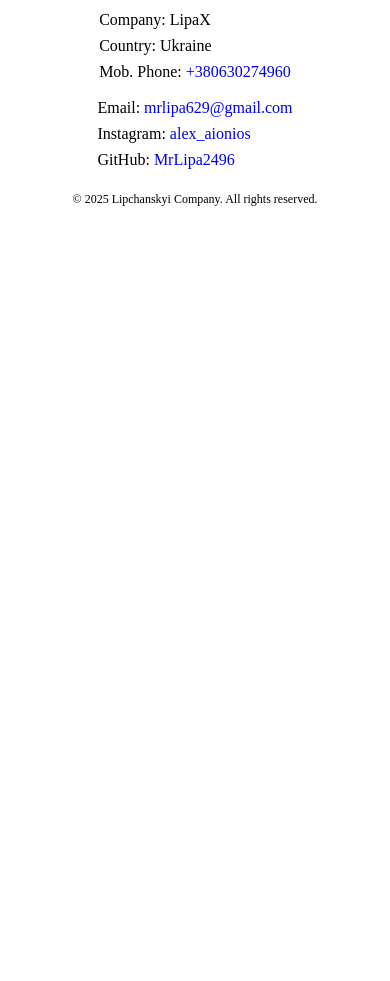
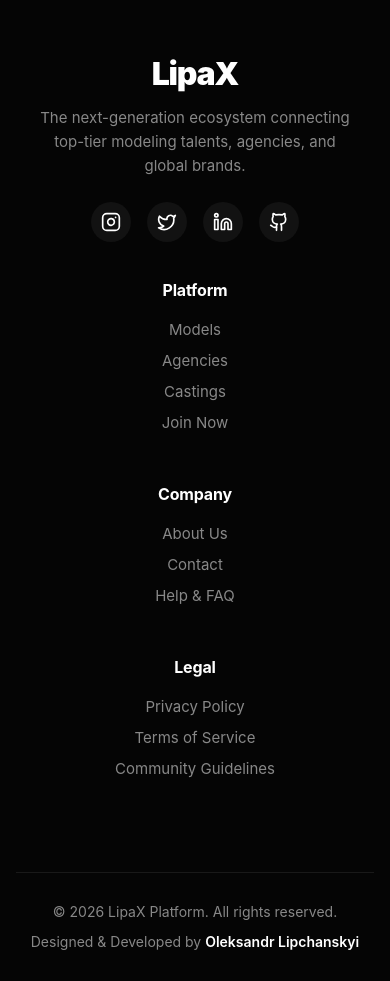
Before and after one commit to MrLipa2496/ModelPlatform, a React (Vite) app in the folder client/: page / in a window 390 px wide. Shown: the part 6500-7481 px from the top of the page. Before the commit the page ends 6715 px from the top, so only its background shows below. Built offline with nearby package versions, Linux system fonts and the light colour scheme; a web font is replaced by a local one.

Commit message:
refactor(landing): upgrade footer with legal links, social icons and dark theme

```diff
--- a/client/src/pages/BasePage/Footer/Footer.module.sass
+++ b/client/src/pages/BasePage/Footer/Footer.module.sass
@@ -1,37 +1,118 @@
-$main-color: #ffffff
+.footer
+  background-color: #050505
+  color: #888888
+  padding: 80px 20px 40px
+  font-family: 'Inter', -apple-system, sans-serif
+  border-top: 1px solid rgba(255, 255, 255, 0.05)
 
-.footerWrapper
-    padding: 20px
-    background-color: $main-color
-    margin-top: auto
-    box-shadow: 10px 0 10px 2px  rgba(0,0,0,0.1)
+.inner
+  max-width: 1280px
+  margin: 0 auto
 
-    @media (max-width: 600px)
-        padding: 10px
+.topSection
+  display: grid
+  grid-template-columns: 2fr 1fr 1fr 1fr
+  gap: 60px
+  margin-bottom: 80px
 
-.linksContainer
-    display: flex
-    justify-content: space-around
+.brandCol
+  display: flex
+  flex-direction: column
 
-    li
-        padding: 5px
+.brandName
+  font-size: 32px
+  font-weight: 900
+  letter-spacing: -0.04em
+  color: #ffffff
+  margin: 0 0 16px 0
 
-    a
-        text-decoration: none
+.brandDesc
+  font-size: 15px
+  line-height: 1.6
+  margin: 0 0 24px 0
+  max-width: 320px
 
-        &:hover
-            color: red
+.socials
+  display: flex
+  gap: 16px
 
-    @media (max-width: 600px)
-        flex-direction: column
-        align-items: center
-        gap: 10px
+.socialIcon
+  display: flex
+  align-items: center
+  justify-content: center
+  width: 40px
+  height: 40px
+  border-radius: 50%
+  background: rgba(255, 255, 255, 0.05)
+  color: #ffffff
+  transition: all 0.3s ease
 
+  &:hover
+    background: #ffffff
+    color: #050505
+    transform: translateY(-3px)
 
-.copyright
+.linksCol
+  display: flex
+  flex-direction: column
+
+  h4
+    color: #ffffff
+    font-size: 16px
+    font-weight: 700
+    margin: 0 0 24px 0
+    letter-spacing: -0.01em
+
+  a
+    color: #888888
+    text-decoration: none
+    font-size: 15px
+    margin-bottom: 16px
+    transition: color 0.3s ease
+
+    &:hover
+      color: #ffffff
+
+.bottomSection
+  display: flex
+  justify-content: space-between
+  align-items: center
+  padding-top: 32px
+  border-top: 1px solid rgba(255, 255, 255, 0.08)
+  font-size: 14px
+
+.creator
+  span
+    color: #ffffff
+    font-weight: 600
+
+@media (max-width: 1024px)
+  .topSection
+    grid-template-columns: 1fr 1fr
+    gap: 40px
+
+@media (max-width: 600px)
+  .footer
+    padding: 60px 16px 32px
+
+  .topSection
+    grid-template-columns: 1fr
+    gap: 40px
     text-align: center
-    margin-top: 1.25rem
-    font-size: 14px
 
-    @media (max-width: 600px)
-        font-size: 12px
+  .brandCol
+    align-items: center
+
+  .brandDesc
+    margin: 0 auto 24px auto
+
+  .socials
+    justify-content: center
+
+  .linksCol
+    align-items: center
+
+  .bottomSection
+    flex-direction: column
+    gap: 16px
+    text-align: center
--- a/client/src/pages/BasePage/Footer/index.jsx
+++ b/client/src/pages/BasePage/Footer/index.jsx
@@ -1,41 +1,75 @@
 import React from 'react';
+import { NavLink } from 'react-router-dom';
+import { Instagram, Twitter, Linkedin, Github } from 'lucide-react';
 import styles from './Footer.module.sass';
 
-function Footer () {
+export default function Footer () {
+  const currentYear = new Date().getFullYear();
+
   return (
-    <div className={styles.footerWrapper}>
-      <nav className={styles.linksContainer}>
-        <ul>
-          <li>
-            Company: <span>LipaX</span>
-          </li>
-          <li>
-            Country: <span>Ukraine</span>
-          </li>
-          <li>
-            Mob. Phone: <a href='tel:380630274960'>+380630274960</a>
-          </li>
-        </ul>
-        <ul>
-          <li>
-            Email: <a href='mailto:mrlipa629@gmail.com'>mrlipa629@gmail.com</a>
-          </li>
-          <li>
-            Instagram:{' '}
-            <a href='https://www.instagram.com/alex_aionios?igsh=N2VubWozaGFldjV0'>
-              alex_aionios
-            </a>
-          </li>
-          <li>
-            GitHub: <a href='https://github.com/MrLipa2496'>MrLipa2496</a>
-          </li>
-        </ul>
-      </nav>
-      <div className={styles.copyright}>
-        &copy; 2025 Lipchanskyi Company. All rights reserved.
+    <footer className={styles.footer}>
+      <div className={styles.inner}>
+        <div className={styles.topSection}>
+          <div className={styles.brandCol}>
+            <h2 className={styles.brandName}>LipaX</h2>
+            <p className={styles.brandDesc}>
+              The next-generation ecosystem connecting top-tier modeling
+              talents, agencies, and global brands.
+            </p>
+            <div className={styles.socials}>
+              <a href='#' className={styles.socialIcon} aria-label='Instagram'>
+                <Instagram size={20} />
+              </a>
+              <a href='#' className={styles.socialIcon} aria-label='Twitter'>
+                <Twitter size={20} />
+              </a>
+              <a href='#' className={styles.socialIcon} aria-label='LinkedIn'>
+                <Linkedin size={20} />
+              </a>
+              <a
+                href='https://github.com/MrLipa2496'
+                target='_blank'
+                rel='noreferrer'
+                className={styles.socialIcon}
+                aria-label='GitHub'
+              >
+                <Github size={20} />
+              </a>
+            </div>
+          </div>
+
+          <div className={styles.linksCol}>
+            <h4>Platform</h4>
+            <NavLink to='/models'>Models</NavLink>
+            <NavLink to='/agencies'>Agencies</NavLink>
+            <NavLink to='/castings'>Castings</NavLink>
+            <NavLink to='/signup'>Join Now</NavLink>
+          </div>
+
+          <div className={styles.linksCol}>
+            <h4>Company</h4>
+            <NavLink to='/about'>About Us</NavLink>
+            <NavLink to='/contacts'>Contact</NavLink>
+            <NavLink to='/faq'>Help & FAQ</NavLink>
+          </div>
+
+          <div className={styles.linksCol}>
+            <h4>Legal</h4>
+            <NavLink to='/privacy'>Privacy Policy</NavLink>
+            <NavLink to='/terms'>Terms of Service</NavLink>
+            <NavLink to='/guidelines'>Community Guidelines</NavLink>
+          </div>
+        </div>
+
+        <div className={styles.bottomSection}>
+          <div className={styles.copyright}>
+            &copy; {currentYear} LipaX Platform. All rights reserved.
+          </div>
+          <div className={styles.creator}>
+            Designed & Developed by <span>Oleksandr Lipchanskyi</span>
+          </div>
+        </div>
       </div>
-    </div>
+    </footer>
   );
 }
-
-export default Footer;
```
